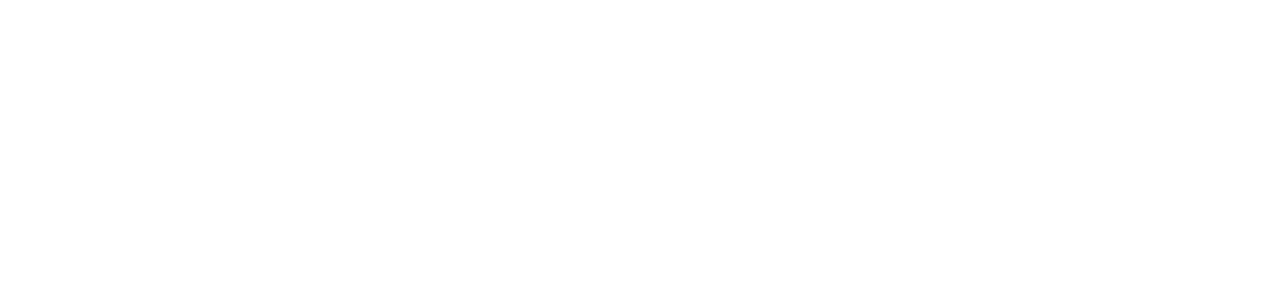
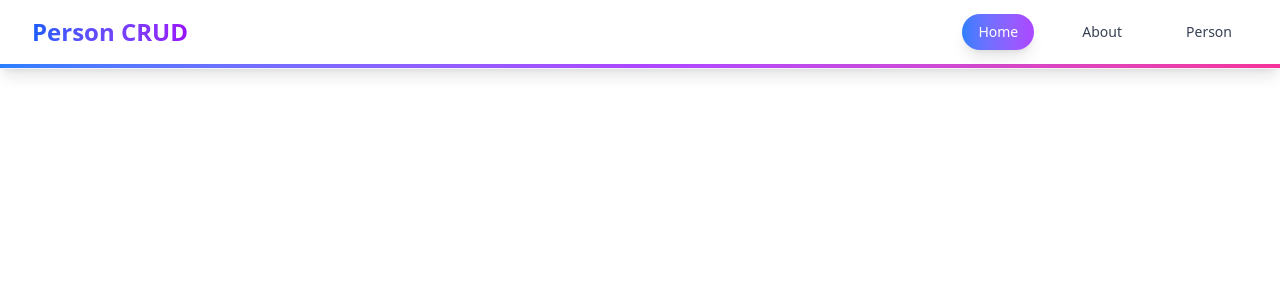
Before and after one commit to ryandeist/DotnetReactCrud, a React (Vite) app in the folder frontend/: page / in a window 1280 px wide. Shown: the top 300 px of the page. Built offline with nearby package versions, Linux system fonts and the light colour scheme.

Commit message:
NavBar component built and plugged in to App.jsx.

```diff
--- a/frontend/src/App.jsx
+++ b/frontend/src/App.jsx
@@ -1,9 +1,10 @@
 import React from 'react'
+import Navbar from './components/NavBar'
 
 const App = () => {
   return (
     <>
-
+      <Navbar />
     </>
   )
 }
--- a/frontend/src/components/NavBar.jsx
+++ b/frontend/src/components/NavBar.jsx
@@ -1,9 +1,122 @@
-import React from 'react'
+import { Menu, X } from 'lucide-react';
+import { useState } from 'react';
 
-const NavBar = () => {
+const Navbar = () => {
+    const activeLink = 'Home';
+
+    const [isMenuOpen, setIsMenuOpen] = useState(false);
+
     return (
-        <div>NavBar</div>
-    )
-}
+        <header className="bg-white shadow-lg border-b border-gray-100 sticky top-0 z-50">
+            <div className="max-w-7xl mx-auto px-4 sm:px-6 lg:px-8">
+                <div className="flex justify-between items-center h-16">
+                    {/* Brand Logo */}
+                    <div className="flex-shrink-0">
+                        <h1 className="text-2xl font-bold bg-gradient-to-r from-blue-600 to-purple-600 bg-clip-text text-transparent hover:from-purple-600 hover:to-blue-600 transition-all duration-300 cursor-pointer">
+                            Person CRUD
+                        </h1>
+                    </div>
 
-export default NavBar
+                    {/* Desktop Navigation */}
+                    <nav className="hidden md:block">
+                        <div className="ml-10 flex items-baseline space-x-8">
+                            <a
+                                href='/'
+
+                                className={`px-4 py-2 rounded-full text-sm font-medium transition-all duration-300 transform hover:scale-105 ${activeLink === 'Home'
+                                    ? 'bg-gradient-to-r from-blue-500 to-purple-500 text-white shadow-lg'
+                                    : 'text-gray-700 hover:text-blue-600 hover:bg-blue-50'
+                                    }`}
+                            >
+                                Home
+                            </a>
+
+                            <a
+                                href='/about'
+
+                                className={`px-4 py-2 rounded-full text-sm font-medium transition-all duration-300 transform hover:scale-105 ${activeLink === 'About'
+                                    ? 'bg-gradient-to-r from-blue-500 to-purple-500 text-white shadow-lg'
+                                    : 'text-gray-700 hover:text-blue-600 hover:bg-blue-50'
+                                    }`}
+                            >
+                                About
+                            </a>
+
+                            <a
+                                href='/person'
+
+                                className={`px-4 py-2 rounded-full text-sm font-medium transition-all duration-300 transform hover:scale-105 ${activeLink === 'Person'
+                                    ? 'bg-gradient-to-r from-blue-500 to-purple-500 text-white shadow-lg'
+                                    : 'text-gray-700 hover:text-blue-600 hover:bg-blue-50'
+                                    }`}
+                            >
+                                Person
+                            </a>
+                        </div>
+                    </nav>
+
+                    {/* Mobile menu button */}
+                    <div className="md:hidden">
+                        <button
+                            onClick={() => setIsMenuOpen(!isMenuOpen)}
+                            className="inline-flex items-center justify-center p-2 rounded-md text-gray-700 hover:text-blue-600 hover:bg-blue-50 focus:outline-none focus:ring-2 focus:ring-inset focus:ring-blue-500 transition-colors duration-200"
+                            aria-expanded="false"
+                        >
+                            <span className="sr-only">Open main menu</span>
+                            {isMenuOpen ? (
+                                <X className="block h-6 w-6" aria-hidden="true" />
+                            ) : (
+                                <Menu className="block h-6 w-6" aria-hidden="true" />
+                            )}
+                        </button>
+                    </div>
+                </div>
+            </div>
+
+            {/* Mobile Navigation Menu */}
+            <div
+                className={`md:hidden transition-all duration-300 ease-in-out ${isMenuOpen
+                    ? 'max-h-64 opacity-100 visible'
+                    : 'max-h-0 opacity-0 invisible overflow-hidden'
+                    }`}
+            >
+                <div className="px-2 pt-2 pb-3 space-y-1 bg-gray-50 border-t border-gray-200">
+                    <a
+                        href="/"
+                        className={`block px-4 py-3 rounded-lg text-base font-medium transition-all duration-200 ${activeLink === 'Home'
+                            ? 'bg-gradient-to-r from-blue-500 to-purple-500 text-white shadow-md transform scale-105'
+                            : 'text-gray-700 hover:text-blue-600 hover:bg-white hover:shadow-sm'
+                            }`}
+                    >
+                        Home
+                    </a>
+
+                    <a
+                        href="/about"
+                        className={`block px-4 py-3 rounded-lg text-base font-medium transition-all duration-200 ${activeLink === 'About'
+                            ? 'bg-gradient-to-r from-blue-500 to-purple-500 text-white shadow-md transform scale-105'
+                            : 'text-gray-700 hover:text-blue-600 hover:bg-white hover:shadow-sm'
+                            }`}
+                    >
+                        About
+                    </a>
+
+                    <a
+                        href="/person"
+                        className={`block px-4 py-3 rounded-lg text-base font-medium transition-all duration-200 ${activeLink === 'Person'
+                            ? 'bg-gradient-to-r from-blue-500 to-purple-500 text-white shadow-md transform scale-105'
+                            : 'text-gray-700 hover:text-blue-600 hover:bg-white hover:shadow-sm'
+                            }`}
+                    >
+                        Person
+                    </a>
+                </div>
+            </div>
+
+            {/* Decorative gradient line */}
+            <div className="h-1 bg-gradient-to-r from-blue-500 via-purple-500 to-pink-500"></div>
+        </header>
+    );
+};
+
+export default Navbar;
```
